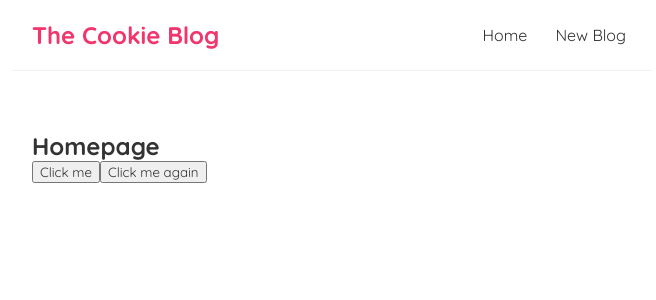
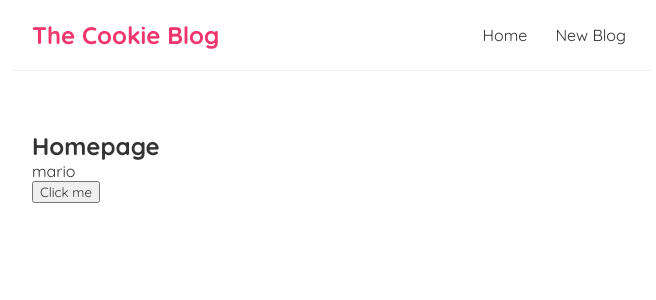
Before and after one commit to ngavu2004/ReactBlogging-app, a React (Create React App) app: page / in a window 1280 px wide. Shown: the top 300 px of the page, without its empty margins (308-964 px from the left). Built offline with nearby package versions, Linux system fonts and the light colour scheme.

Commit message:
State hook

```diff
--- a/src/Home.js
+++ b/src/Home.js
@@ -1,19 +1,17 @@
 const Home = () => {
+
+    let name = 'mario';
     const handleClick = () => {
-        console.log('Hello cookies');
-    }
-
-    const handleClickAgain = (name,e) => {
-        console.log('hello' + name);
+        name = 'luigi';
+        console.log(name);
     }
     return (
         <div className="home">
             <h2>Homepage</h2>
+            <p>{name}</p>
+            {/* When click doesnt make the p tag content change because the name variable is not active. By active it means react watches for its changes*/}
             <button onClick={handleClick}>Click me</button>
-            {/* // When we need to use function  */}
-            {/* // with parameter, we cannot use  */}
-            {/* // OnClick={\handleClick('para')} right away bc it will invoke the function immediately when the program run */}
-            <button onClick={(e) => {handleClickAgain('Babygirl',e)}}>Click me again</button>
+
         </div>
     );
 }
```
